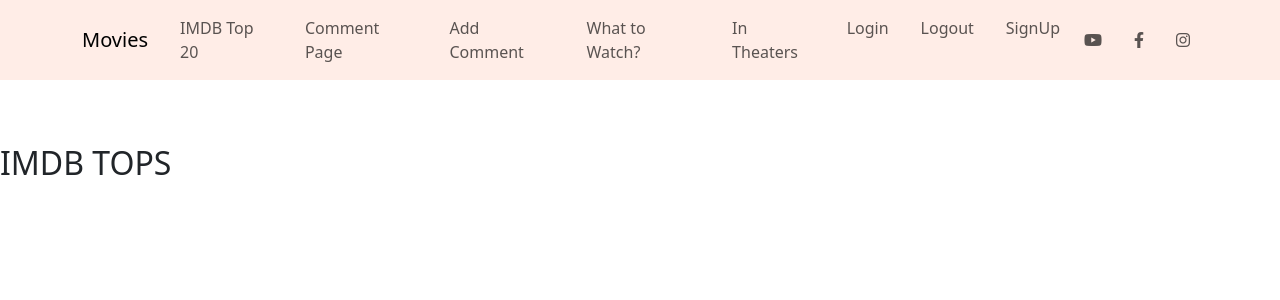
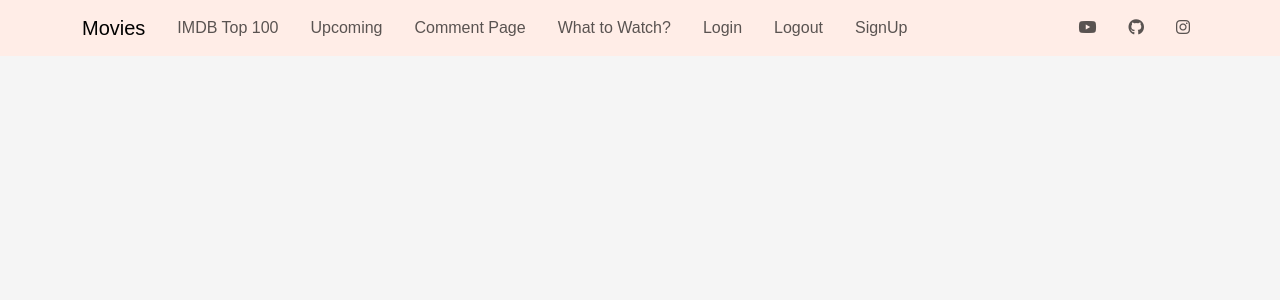
Before and after one commit to YalcinBoraDincer/DjangoMovieApp, a Django app: page /mywebsite/ in a window 1280 px wide. Shown: the top 300 px of the page. Run offline with Django 5.2, Linux system fonts and the light colour scheme; data that the repository does not hold is empty.

Commit message:
v5 imdb top1-- eklendi

```diff
--- a/movieapp/mywebsite/templates/mywebsite/imdbtop.html
+++ b/movieapp/mywebsite/templates/mywebsite/imdbtop.html
@@ -1,11 +1,72 @@
-{%extends "base.html"%}
+{% extends "base.html" %}
 
-{%block content%}
-<br><br><br><br><br><br>
+{% block content %}
 
+<h2 style="text-align: center; margin-bottom: 20px;">IMDB TOP 100 MOVIES</h2>
 
-<h2>IMDB TOPS</h2>
+<style>
+body {
+    font-family: Arial, sans-serif;
+    background-color: #f5f5f5;
+    color: #333;
+    margin: 0;
+    padding: 0;
+}
 
+h2 {
+    font-size: 2em;
+    color: #333;
+}
 
+.movie-container {
+    display: flex;
+    flex-wrap: wrap;
+    justify-content: center;
+    gap: 20px;
+    padding: 20px;
+}
 
-{%endblock%}
+.movie-card {
+    background: #fff;
+    border-radius: 10px;
+    box-shadow: 0 2px 10px rgba(0, 0, 0, 0.1);
+    overflow: hidden;
+    width: 200px;
+    text-align: center;
+    transition: transform 0.3s;
+}
+
+.movie-card:hover {
+    transform: scale(1.05);
+}
+
+.movie-poster {
+    width: 100%;
+    height: auto;
+    border-bottom: 2px solid #eee;
+}
+
+.movie-title {
+    padding: 10px;
+    background-color: #fff;
+}
+
+.movie-title p {
+    margin: 0;
+    font-size: 1em;
+    color: #333;
+}
+</style>
+
+<div class="movie-container">
+    {% for movie in movies %}
+        <a href="{% url 'mywebsite:addcomment'%}" class="movie-card">
+    <img src="https://image.tmdb.org/t/p/w500{{ movie.poster_path }}" alt="{{ movie.title }}" class="movie-poster">
+    <div class="movie-title">
+        <p>{{ movie.title }}</p>
+    </div>
+</a>
+    {% endfor %}
+</div>
+
+{% endblock %}
--- a/movieapp/mywebsite/urls.py
+++ b/movieapp/mywebsite/urls.py
@@ -4,7 +4,7 @@
 app_name = 'mywebsite'
 
 urlpatterns = [
-    path('',views.imdbtops,name='imdbtops'),#bora.com/mywebsite/commentpage
+    path('',views.imdb_top_100,name='imdbtop'),#bora.com/mywebsite/commentpage
     path('whattowatch/',views.whattowatch,name='whattowatch'),#bora.com/mywebsite/movies
     path('comentpage/',views.commentpage,name='commentpage'),#bora.com/mywebsite/commentpage
     path('intheaters/',views.intheaters,name='intheaters'),#bora.com/mywebsite/intheaters
--- a/movieapp/mywebsite/views.py
+++ b/movieapp/mywebsite/views.py
@@ -5,6 +5,8 @@
 from django.contrib.auth.forms import UserCreationForm
 from django.contrib.auth.decorators import login_required
 from django.views.generic import CreateView
+import requests
+
 
 
 # Create your views here.
@@ -14,6 +16,7 @@
     return render(request, 'mywebsite/commentpage.html', context=comment_dictionary)
 
 @login_required(login_url = "/login")
+
 def addcomment(request):
     if request.method == "POST":
         nickname = request.POST["nickname"]
@@ -34,16 +37,50 @@
     return render(request,'mywebsite/whattowatch.html')
 
 
-def imdbtops(request):
-    return render(request,'mywebsite/imdbtop.html')
+
 
 
 def intheaters(request):
-    return render(request,'mywebsite/intheaters.html')
+    api_key = 'dc2cb6eba9dc7aa882ffe77d243ec2e3'
+    base_url = 'https://api.themoviedb.org/3/movie/upcoming'
+    params = {
+        'api_key': api_key,
+        'language': 'en-US',
+        'page': 1
+    }
+
+    movies = []
+    for page in range(1,3):
+        params['page'] = page
+        response = requests.get(base_url, params=params)
+        data = response.json()
+        movies.extend(data.get('results', []))
+
+    return render(request, 'mywebsite\inTheaters.html', {'movies': movies})
+
 
 
 
 class signUpView(CreateView):
+
     form_class = UserCreationForm
     success_url = reverse_lazy("login")
     template_name = "registration/signup.html"
+
+def imdb_top_100(request):
+    api_key = 'dc2cb6eba9dc7aa882ffe77d243ec2e3'
+    base_url = 'https://api.themoviedb.org/3/movie/top_rated'
+    params = {
+        'api_key': api_key,
+        'language': 'en-US',
+        'page': 1
+    }
+
+    movies = []
+    for page in range(1, 6):
+        params['page'] = page
+        response = requests.get(base_url, params=params)
+        data = response.json()
+        movies.extend(data.get('results', []))
+
+    return render(request, 'mywebsite/imdbtop.html', {'movies': movies})
--- a/movieapp/templates/base.html
+++ b/movieapp/templates/base.html
@@ -45,27 +45,29 @@
           <div class="collapse navbar-collapse" id="navbarExample01">
             <ul class="navbar-nav me-auto mb-2 mb-lg-0">
               <li class="nav-item active">
-                <a class="nav-link px-3" href="{% url 'mywebsite:imdbtops' %}">IMDB Top 20</a>
+                <a class="nav-link px-3" href="{% url 'mywebsite:imdbtop' %}">IMDB Top 100</a>
+              </li>
+              <li class="nav-item">
+                <a class="nav-link px-3" href="{% url 'mywebsite:intheaters' %}">Upcoming</a>
               </li>
               <li class="nav-item">
                 <a class="nav-link px-3" href="{% url 'mywebsite:commentpage' %}">Comment Page</a>
               </li>
+              <!--
               <li class="nav-item">
                 <a class="nav-link px-3" href="{% url 'mywebsite:addcomment' %}">Add Comment</a>
-              </li>
+              </li> -->
               <li class="nav-item">
                 <a class="nav-link px-3" href="{% url 'mywebsite:whattowatch' %}">What to Watch?</a>
               </li>
-              <li class="nav-item">
-                <a class="nav-link px-3" href="{% url 'mywebsite:intheaters' %}">In Theaters</a>
-              </li>
+
               <li class="nav-item">
                 <a class="nav-link px-3" href="{% url 'login' %}">Login</a>
               </li>
               <li class="nav-item">
                 <form method="POST" action="{% url 'logout' %}">
                     {% csrf_token %}
-                    <input type="hidden" name="next" value="{% url 'mywebsite:imdbtops' %}">
+                    <input type="hidden" name="next" value="{% url 'mywebsite:imdbtop' %}">
                     <button type="submit" class="nav-link px-3" style="background: none; border: none; padding: 3; cursor: pointer;">Logout</button>
                 </form>
             </li>
@@ -79,17 +81,17 @@
 
             <ul class="navbar-nav flex-row">
               <li class="nav-item">
-                <a class="nav-link pe-3" href="#!">
+                <a class="nav-link pe-3" href="https://www.youtube.com/@yalcinboradincer7313">
                   <i class="fab fa-youtube"></i>
                 </a>
               </li>
               <li class="nav-item">
-                <a class="nav-link px-3" href="#!">
-                  <i class="fab fa-facebook-f"></i>
+                <a class="nav-link px-3" href="https://github.com/YalcinBoraDincer">
+                  <i class="fab fa-github"></i>
                 </a>
               </li>
               <li class="nav-item">
-                <a class="nav-link ps-3" href="#!">
+                <a class="nav-link ps-3" href="https://www.instagram.com/dinceryalcinbora?igsh=M2U0bGgyb2FvMXM5">
                   <i class="fab fa-instagram"></i>
                 </a>
               </li>
```
Also changed, not shown: movieapp/mywebsite/templates/mywebsite/commentpage.html (+53 -17 lines), movieapp/mywebsite/templates/mywebsite/inTheaters.html (+64 -1 lines), movieapp/db.sqlite3.
